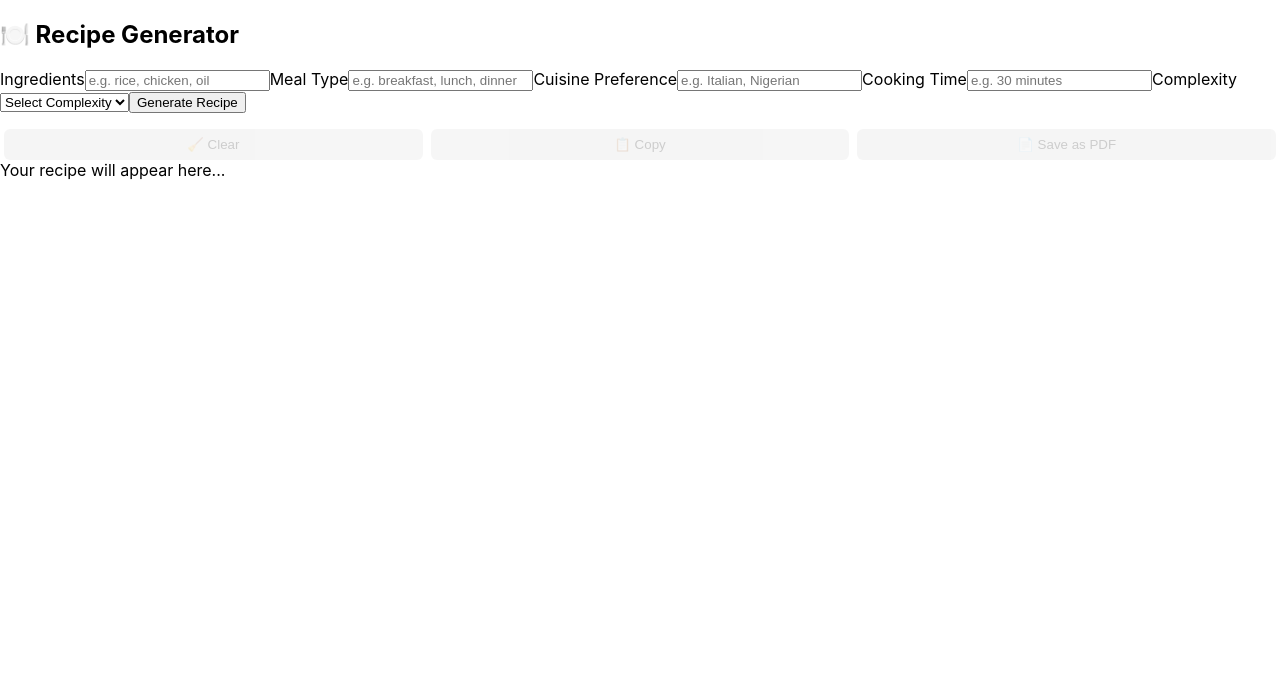
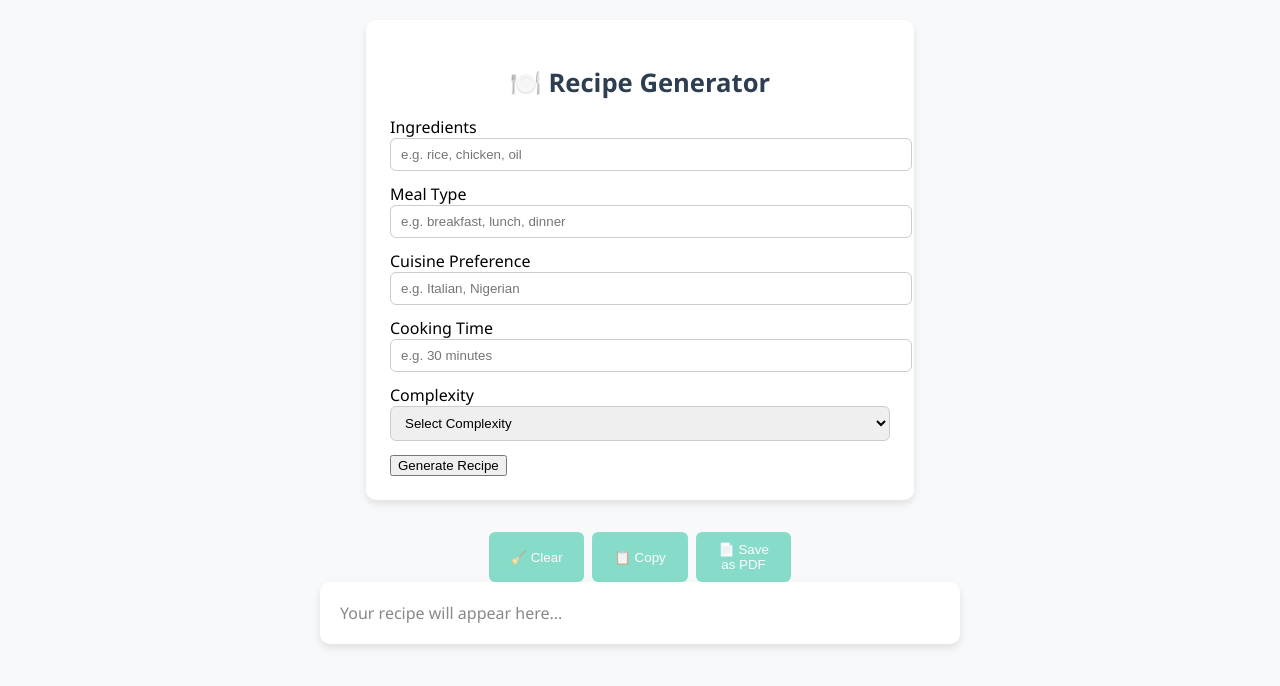
Before and after one commit to Enenche23/Recipe_Gen, a React (Create React App) app in the folder client/: page / in a window 1280 px wide. Shown: the top 686 px of the page. Built offline with nearby package versions, Linux system fonts and the light colour scheme.

Commit message:
updated the stuff

```diff
--- a/client/src/App.css
+++ b/client/src/App.css
@@ -1,22 +1,59 @@
+/* App.css */
+.app-container {
+  font-family: 'Segoe UI', Tahoma, Geneva, Verdana, sans-serif;
+  background: #f8f9fa;
+  min-height: 100vh;
+  display: flex;
+  flex-direction: column;
+  align-items: center;
+  padding: 20px;
+}
+
+.recipe-card {
+  background: #fff;
+  padding: 24px;
+  border-radius: 10px;
+  box-shadow: 0 4px 8px rgba(0,0,0,0.1);
+  width: 100%;
+  max-width: 500px;
+  margin-bottom: 20px;
+}
+
+.recipe-title {
+  text-align: center;
+  margin-bottom: 16px;
+  font-size: 1.6em;
+  color: #2c3e50;
+}
+
+.input-field {
+  width: 100%;
+  padding: 8px 10px;
+  margin-bottom: 12px;
+  border: 1px solid #ccc;
+  border-radius: 6px;
+}
+
 .recipe-actions {
   display: flex;
   justify-content: space-between;
-  margin-top: 16px;
+  margin-top: 12px;
 }
 
 .action-btn {
   flex: 1;
   margin: 0 4px;
-  background-color: #f0f0f0;
+  background-color: #3bc9a7;
+  color: white;
   border: none;
-  padding: 8px 12px;
+  padding: 10px 14px;
   border-radius: 6px;
   cursor: pointer;
   transition: background-color 0.2s ease;
 }
 
 .action-btn:hover {
-  background-color: #ddd;
+  background-color: #31ab90;
 }
 
 .action-btn:disabled {
@@ -24,7 +61,26 @@
   cursor: not-allowed;
 }
 
+.recipe-output {
+  width: 100%;
+  max-width: 600px;
+  background: white;
+  border-radius: 10px;
+  padding: 20px;
+  white-space: pre-wrap;
+  box-shadow: 0 4px 8px rgba(0,0,0,0.1);
+}
+
+.placeholder-text {
+  color: #888;
+}
+
 .bold-text {
   font-weight: bold;
-  font-size: 1.05em;
+  font-size: 1.1em;
+  color: #2c3e50;
 }
+
+.recipe-line {
+  margin-bottom: 6px;
+}
```
